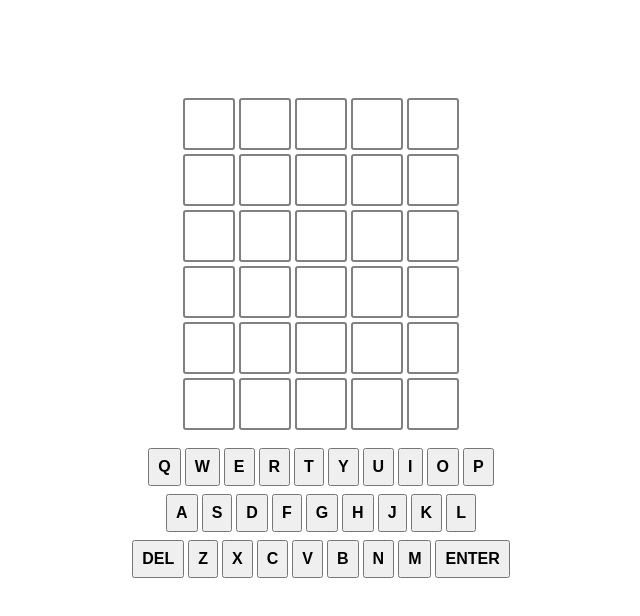
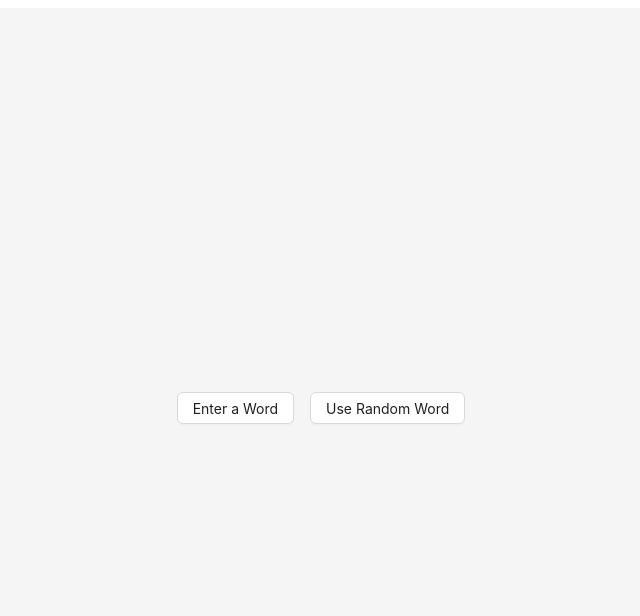
Before and after one commit to bobzurad/zurdle, a Next.js app: page / in a window 1280 px wide. Shown: the top 616 px of the page, without its empty margins (319-959 px from the left). Built offline with nearby package versions, Linux system fonts and the light colour scheme.

Commit message:
set custom word to guess

```diff
--- a/src/app/context/atoms.ts
+++ b/src/app/context/atoms.ts
@@ -1,8 +1,7 @@
 import { atom } from 'jotai';
-import { SOLUTION } from './words';
 
 const NUMBER_OF_GUESSES = 6;
-const WORD_LENGTH = 5;
+export const MAX_WORD_LENGTH = 5;
 
 type GuessLetter = {
   className: string;
@@ -22,7 +21,7 @@ export const mainAtom = atom({
   currentGuessLetters: [],
   numberOfGuesses: NUMBER_OF_GUESSES,
   numberOfGuessesRemaining: NUMBER_OF_GUESSES,
-  wordLength: WORD_LENGTH,
+  wordLength: MAX_WORD_LENGTH,
 } as MainModel);
 
 export const activeRowAtom = atom((get) => {
@@ -30,4 +29,4 @@ export const activeRowAtom = atom((get) => {
   return state.numberOfGuesses - state.numberOfGuessesRemaining;
 });
 
-export const solutionAtom = atom(SOLUTION);
+export const solutionAtom = atom('');
--- a/src/app/globals.css
+++ b/src/app/globals.css
@@ -79,6 +79,11 @@ body {
   text-transform: uppercase;
 }
 
+.setWordInput {
+  width: 250px;
+  text-transform: uppercase;
+}
+
 .green-box {
   background-color: green;
 }
--- a/src/app/page.tsx
+++ b/src/app/page.tsx
@@ -1,11 +1,67 @@
+'use client';
+
+import { useState } from 'react';
+import { useAtom } from 'jotai';
+import { Layout, Button, Flex, Space, Input, Typography } from 'antd';
+import { MAX_WORD_LENGTH, solutionAtom } from './context/atoms';
+import { SOLUTION } from './context/words';
 import Gameboard from './components/Gameboard';
 import Keyboard from './components/Keyboard';
 
+const { Text } = Typography;
+
 export default function Home() {
+  const [showForm, setShowForm] = useState(false);
+  const [customWord, setCustomWord] = useState('');
+  const [solution, setSolution] = useAtom(solutionAtom);
+
+  console.log(SOLUTION);
+  console.log(solution);
+
   return (
-    <>
-      <Gameboard />
-      <Keyboard />
-    </>
+    <Layout>
+      <Flex style={{ height: '100vh' }} align="center" justify="center" wrap>
+        {solution.length > 1 && (
+          <>
+            <Gameboard />
+            <Keyboard />
+          </>
+        )}
+        {solution.length === 0 && (
+          <>
+            {!showForm && (
+              <Flex gap="middle">
+                <Button onClick={() => setShowForm(true)}>Enter a Word</Button>
+                <Button onClick={() => setSolution(SOLUTION)}>
+                  Use Random Word
+                </Button>
+              </Flex>
+            )}
+            {showForm && (
+              <Flex justify="center" vertical>
+                <Text strong>Enter a word for someone to guess:</Text>
+                <Space>
+                  <Space.Compact>
+                    <Input
+                      className="setWordInput"
+                      maxLength={MAX_WORD_LENGTH}
+                      autoFocus
+                      onChange={(e) => setCustomWord(e.currentTarget.value)}
+                    />
+                    <Button
+                      type="primary"
+                      disabled={customWord.length < 5}
+                      onClick={() => setSolution(customWord)}
+                    >
+                      Go!
+                    </Button>
+                  </Space.Compact>
+                </Space>
+              </Flex>
+            )}
+          </>
+        )}
+      </Flex>
+    </Layout>
   );
 }
```
